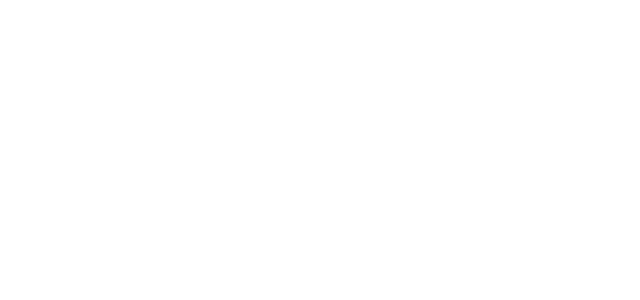
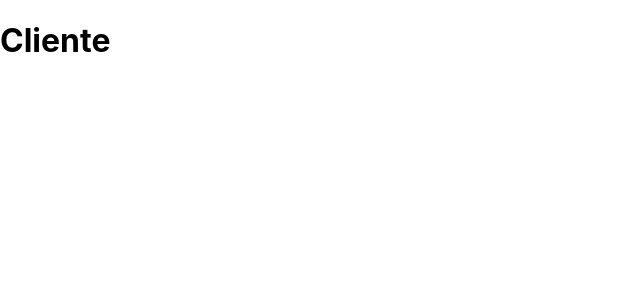
Before and after one commit to jorgezup/delivery-app, a React (Create React App) app in the folder front-end/: page /customer/products in a window 1280 px wide. Shown: the top 300 px of the page, without its empty margins (0-640 px from the left). Built offline with nearby package versions, Linux system fonts and the light colour scheme.

Commit message:
feat: inicio rota de clientes

```diff
--- a/front-end/src/App.js
+++ b/front-end/src/App.js
@@ -1,5 +1,6 @@
 import React from 'react';
 import { BrowserRouter, Route, Switch } from 'react-router-dom';
+import Custumer from './Pages/Customer';
 import Login from './Pages/Login';
 // import './App.css';
 // import rockGlass from './images/rockGlass.svg';
@@ -11,7 +12,7 @@
         <Switch>
           <Route exact path="/" component={ Login } />
           <Route path="/login" component={ Login } />
-          <Route />
+          <Route path="/customer/products" component={ Custumer } />
         </Switch>
       </BrowserRouter>
     </div>
--- /dev/null
+++ b/front-end/src/Pages/Customer.js
@@ -0,0 +1,11 @@
+import React from 'react';
+
+function Custumer() {
+  return (
+    <div>
+      <h1>Cliente</h1>
+    </div>
+  );
+}
+
+export default Custumer;
```
